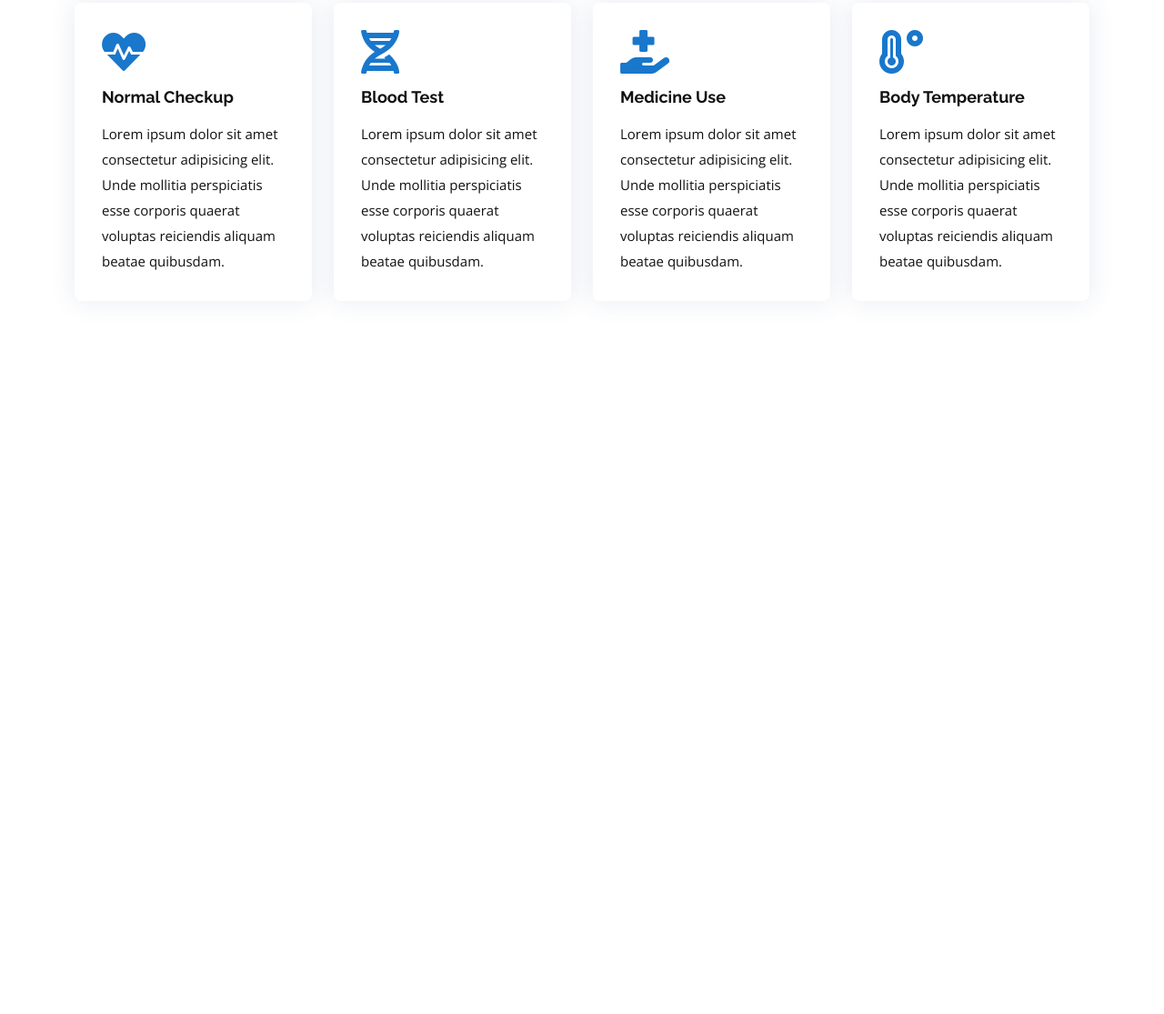
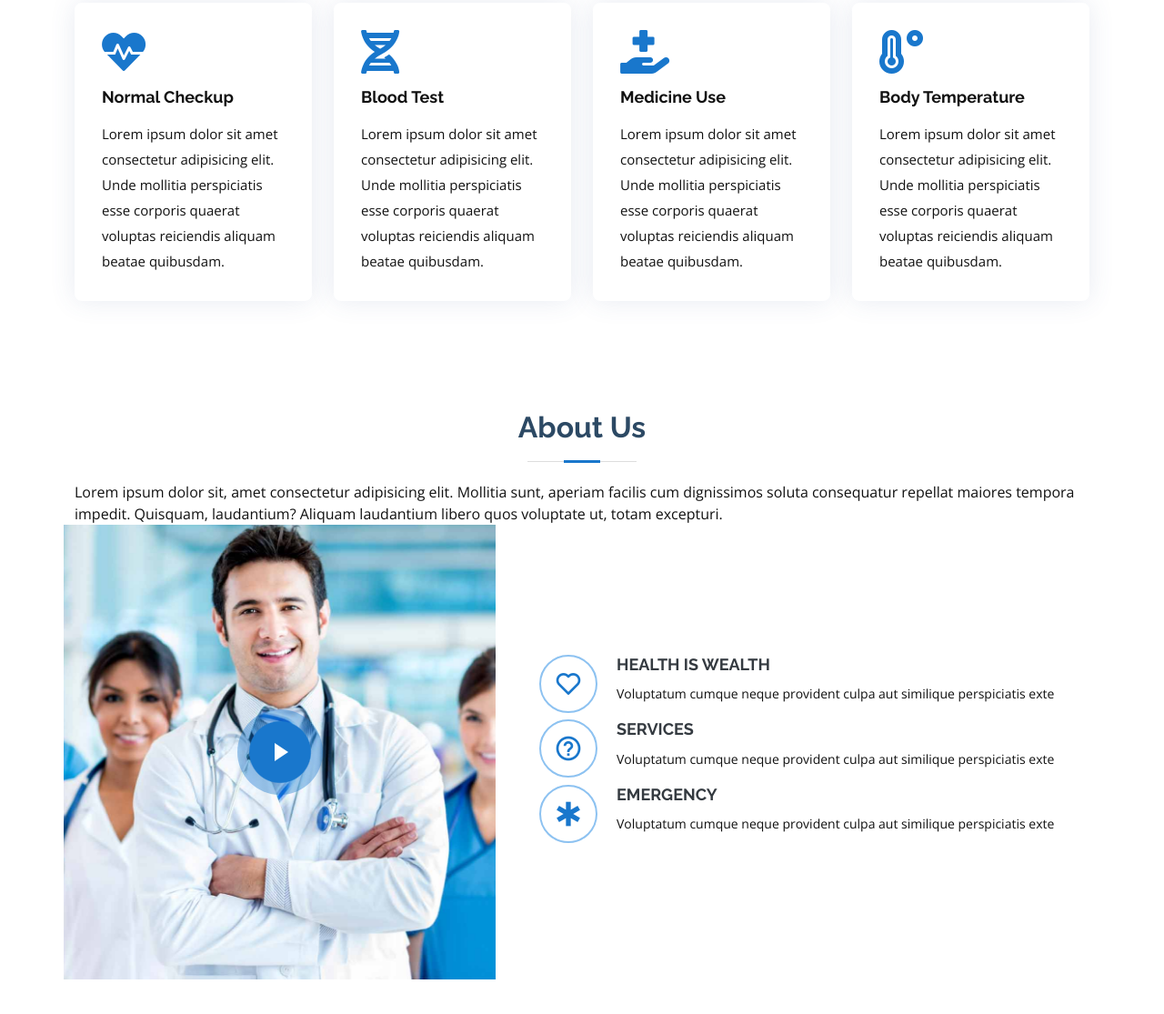
Before and after one commit to Giathi-Daniel/Healthcare, a plain HTML site: page index.html in a window 1280 px wide. Shown: the part 857-1972 px from the top of the page at 91% size. Before the commit the page ends 1248 px from the top, so only its background shows below. Drawn offline with nearby package versions, Linux system fonts and the light colour scheme.

Commit message:
healthCare

```diff
--- a/css/style.css
+++ b/css/style.css
@@ -223,15 +223,16 @@ section {
 .section-bg {
     background-color: #f1f7fd;
 }
-.section-title h2 {
+.section-title .h2 {
     font-size: 32px;
     font-weight: bold;
     margin-block-end: 20px;
     padding-block-end: 20px;
     position: relative;
     color: #2c4964;
+    text-align: center;
 }
-.section-title h2::before {
+.section-title .h2::before {
     content: "";
     position: absolute;
     display: block;
@@ -241,7 +242,7 @@ section {
     inset-block-end: 1px;
     inset-inline-start: calc(50% - 60px);
 }
-.section-title h2::after {
+.section-title .h2::after {
     content: "";
     position: absolute;
     display: block;
@@ -251,8 +252,9 @@ section {
     inset-block-end: 0;
     inset-inline-start: calc(50% - 20px);
 }
-.section-title p {
+.section-title .p {
     margin-block-end: 0;
+    color: #111;
 }
 
 /* ====================================*\
@@ -383,3 +385,143 @@ section {
 .featured-services .icon-box:hover .icon i {
     color: #fff;
 }
+
+
+/* ====================================*\
+        ABOUT US SECTION
+/*=====================================*/
+.about .icon-boxes h4 {
+    font-size: 18px;
+    color: #4b7dab;
+    margin-block-end: 15px;
+}
+.about .icon-boxes h3 {
+    font-size: 28px;
+    font-weight: 700;
+    color: #2c4964;
+    margin-block-end: 15px;
+}
+.about .icon-box .icon {
+    float: left; /* float: left */
+    display: flex;
+    align-items: center;
+    justify-content: center;
+    inline-size: 64px;
+    block-size: 64px;
+    border: 2px solid #8dc2f1;
+    border-radius: 50px;
+    transition: .5s;
+}
+.about .icon-box .icon i {
+    color: #1977CC;
+    font-size: 32px;
+}
+.about .icon-box:hover .icon {
+    background: #3fbbc0;
+    background-color: #3fbbc0;
+}
+.about .icon-box:hover .icon i {
+    color: #fff;
+}
+.about .icon-box .title {
+    margin-inline-start: 85px;
+    font-weight: 700;
+    margin-block-end: 10px;
+    font-size: 18px;
+}
+.about .icon-box .title a {
+    color: #343a40;
+    transition: .3s;
+}
+.about .icon-box .title a:hover {
+    color: #1977CC;
+}
+.about .icon-box .description {
+    margin-inline-start: 85px;
+    line-height: 24px;
+    font-size: 14px;
+    color: #111;
+}
+.about .video-box {
+    background: url("../images/about.jpg") center center no-repeat;
+    background-size: cover;
+    min-block-size: 500px;
+}
+.about .play-btn {
+    inline-size: 94px;
+    block-size: 94px;
+    background: radial-gradient(#1977CC 50%, rgba(25, 119, 204, .4) 52%);
+    border-radius: 50%;
+    display: block;
+    position: absolute;
+    inset-inline-start: calc(50% - 47px);
+    inset-block-start: calc(50% - 47px);
+    overflow: hidden;
+}
+.about .play-btn::after {
+    content: "";
+    position: absolute;
+    inset-inline-start: 50%;
+    inset-block-start: 50%;
+    transform: translateX(-40%) translateY(-50%);
+    inline-size: 0;
+    block-size: 0;
+    border-block-start: 10px solid transparent;
+    border-block-end: 10px solid transparent;
+    border-inline-start: 15px solid #fff;
+    z-index: 100;
+    transition: all 400ms cubic-bezier(0.55 0.55, 0.675, 0.19);
+}
+.about .play-btn::before {
+    content: "";
+    position: absolute;
+    inline-size: 120px;
+    block-size: 120px;
+    opacity: 1;
+    border-radius: 50%;
+    border: 5px solid rgba(25, 119, 204, .7);
+    inset-block-start: -15%;
+    inset-inline-start: -15%;
+    background: rgba(198, 16, 0, 0);
+}
+.about .play-btn:hover::after {
+    border-inline-start: 15px solid #1977CC;
+    transform: scale(20);
+}
+.about .play-btn:hover ::before {
+    content: "";
+    position: absolute;
+    inset-inline-start: 50%;
+    inset-block-start: 50%;
+    transform: translateX(-40%) translateY(-50%);
+    inline-size: 0;
+    block-size: 0;
+    border: none;
+    border-start-start-radius: 10px solid transparent;
+    border-block-end: 10px solid transparent;
+    border-inline-start: 15px solid #fff;
+    z-index: 200;
+    -webkit-animation: none;
+    animation: none;
+    border-radius: 0;
+}
+@-webkit-keyframes pulsate-btn {
+    0% {
+        transform: scale(0.6, 0.6);
+        opacity: 1;
+    }
+    100% {
+        transform: scale(1, 1);
+        opacity: 0;
+    }
+}
+@keyframes pulsate-btn {
+    0% {
+        transform: scale(0.6, 0.6);
+        opacity: 1;
+    }
+    100% {
+        transform: scale(1, 1);
+        opacity: 0;
+    }
+}
--- a/index.html
+++ b/index.html
@@ -44,7 +44,7 @@
     <!-- HEADER  -->
     <header id="header" class="fixed-top">
         <div class="container d-flex align-items-center">
-            <h1 class="logo me-auto"><a href="index.html">DG-CARE</a></h1>
+            <h1 class="logo me-auto"><a href="index.html">CHICHI-CARE</a></h1>
 
             <nav id="navbar" class="navbar order-last order-lg-0">
                 <ul>
@@ -77,7 +77,7 @@
 
     <!-- MAIN BODY -->
 
-        <!-- SERVICE SECTION -->
+        <!-- FEATURED SERVICES SECTION -->
         <section id="featured-section" class="featured-services">
             <div class="container" data-aos="fade-up">
                 <div class="row">
@@ -112,7 +112,45 @@
                 </div>
             </div>
         </section>
-        <!-- SERVICE SECTION END -->
+        <!-- FEATURED SERVICES END -->
+
+
+        <!-- ABOUT SECTION -->
+        <section id="about" class="about">
+            <div class="container" data-aos="fade-up">
+                <div class="section-title">
+                    <h2 class="h2">About Us</h2>
+                    <p class="p">Lorem ipsum dolor sit, amet consectetur adipisicing elit. Mollitia sunt, aperiam facilis cum dignissimos soluta consequatur repellat maiores tempora impedit.
+                        Quisquam, laudantium? Aliquam laudantium libero quos voluptate ut, totam excepturi.
+                    </p>
+                </div>
+
+                <div class="row">
+                    <div class="col-xl-5 col-lg-6 video-box d-flex justify-content-center align-items-stretch position-relative">
+                        <a href="http://youtu.be/uZX14W4rVCU?si=8udKtCIwfbBI5ulJ" class="glightbox play-btn mb-4"></a>
+                    </div>
+
+                    <div class="col-xl-7 col-lg-6 icon-boxes d-flex flex-column justify-content-center align-items-stretch py-4 px-lg-5">
+                        <div class="icon-box">
+                            <div class="icon"><i class="bx bx-heart"></i></div>
+                            <h4 class="title"><a href="#">HEALTH IS WEALTH</a></h4>
+                            <p class="description">Voluptatum cumque neque provident culpa aut similique perspiciatis exte</p>
+                        </div>
+                        <div class="icon-box">
+                            <div class="icon"><i class="bx bx-help-circle"></i></div>
+                            <h4 class="title"><a href="#">SERVICES</a></h4>
+                            <p class="description">Voluptatum cumque neque provident culpa aut similique perspiciatis exte</p>
+                        </div>
+                        <div class="icon-box">
+                            <div class="icon"><i class="bx bx-health"></i></div>
+                            <h4 class="title"><a href="#">EMERGENCY</a></h4>
+                            <p class="description">Voluptatum cumque neque provident culpa aut similique perspiciatis exte</p>
+                        </div>
+                    </div>
+                </div>
+            </div>
+        </section>
+        <!-- ABOUT SECTION END -->
     <!-- MAIN BODY END -->
 
     <!-- Vendor JS Files -->
```
